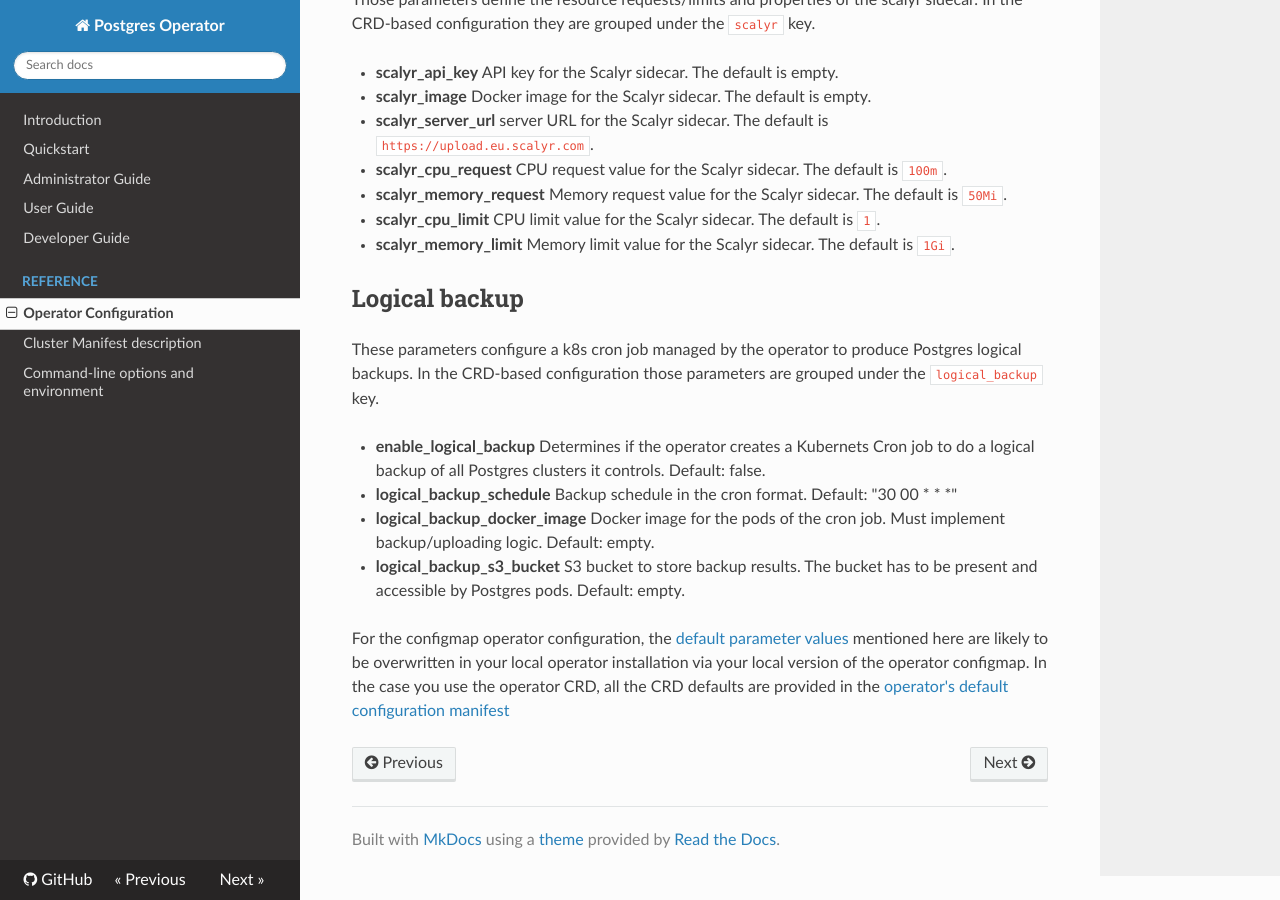
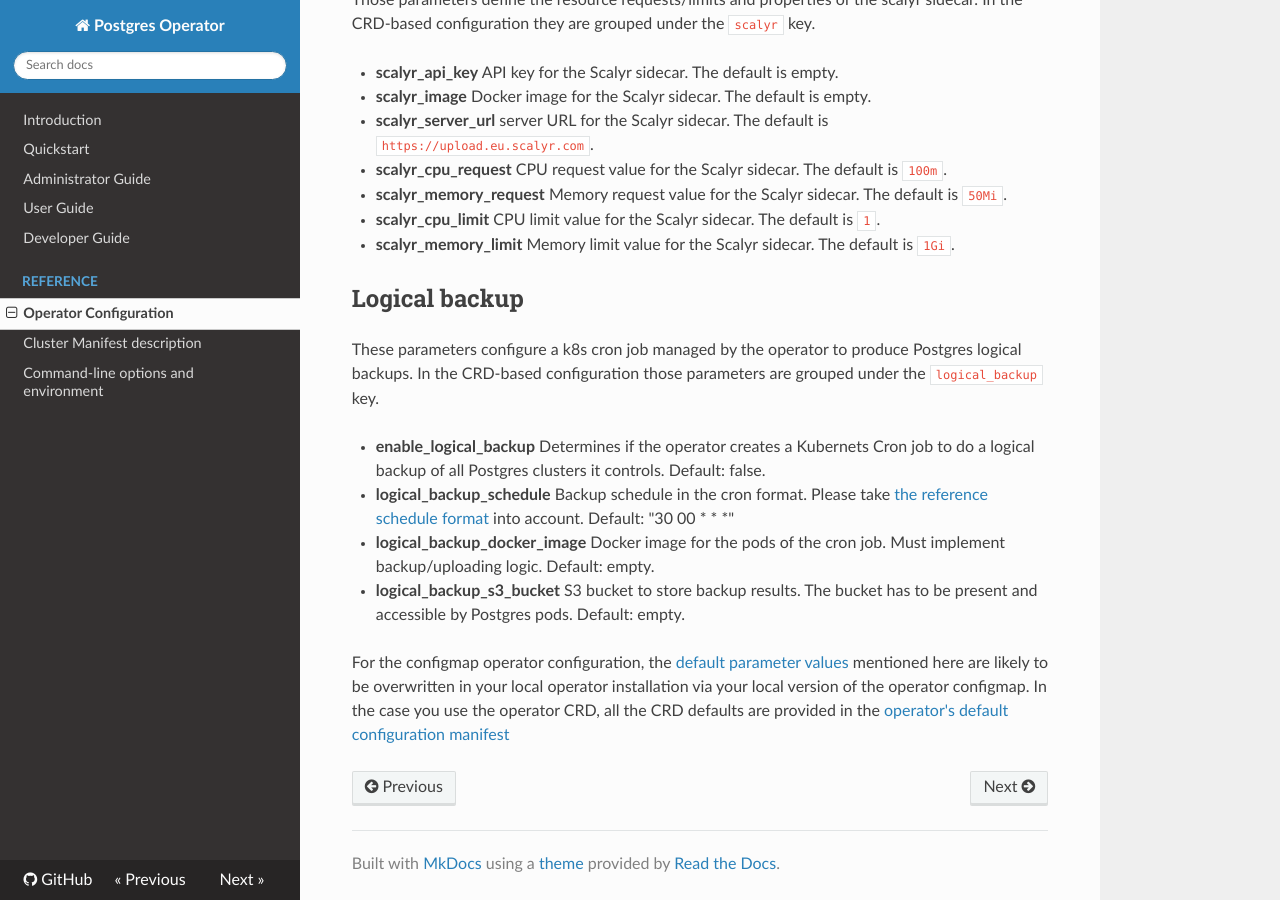
Before and after one commit to zalando/postgres-operator, an MkDocs documentation site: the page built from docs/reference/operator_parameters.md, in a window 1280 px wide and 900 px high, scrolled down 7359 px. Built offline with MkDocs 1.6.1, drawn with Linux system fonts in a browser that asks for light colours; nearby versions of some CDN libraries; old or Windows-style settings are respelled for this version of MkDocs.

Commit message:
Minor doc/code fixes

```diff
--- a/docs/reference/operator_parameters.md
+++ b/docs/reference/operator_parameters.md
@@ -482,7 +482,7 @@ scalyr sidecar. In the CRD-based configuration they are grouped under the
     Determines if the operator creates a Kubernets Cron job to do a logical backup of all Postgres clusters it controls. Default: false.
 
   * **logical_backup_schedule**
-    Backup schedule in the cron format. Default: "30 00 \* \* \*"
+    Backup schedule in the cron format. Please take [the reference schedule format](https://kubernetes.io/docs/tasks/job/automated-tasks-with-cron-jobs/#schedule) into account. Default: "30 00 \* \* \*"
 
   * **logical_backup_docker_image**
     Docker image for the pods of the cron job. Must implement backup/uploading logic. Default: empty.
```
Also changed, not shown: docs/reference/cluster_manifest.md (+1 -1 lines), 1 other file.
